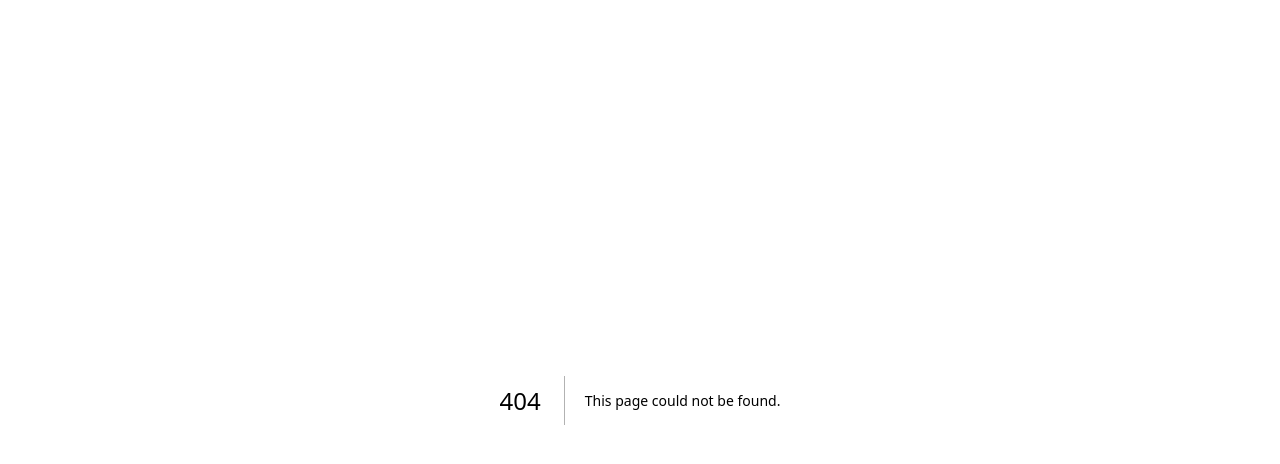
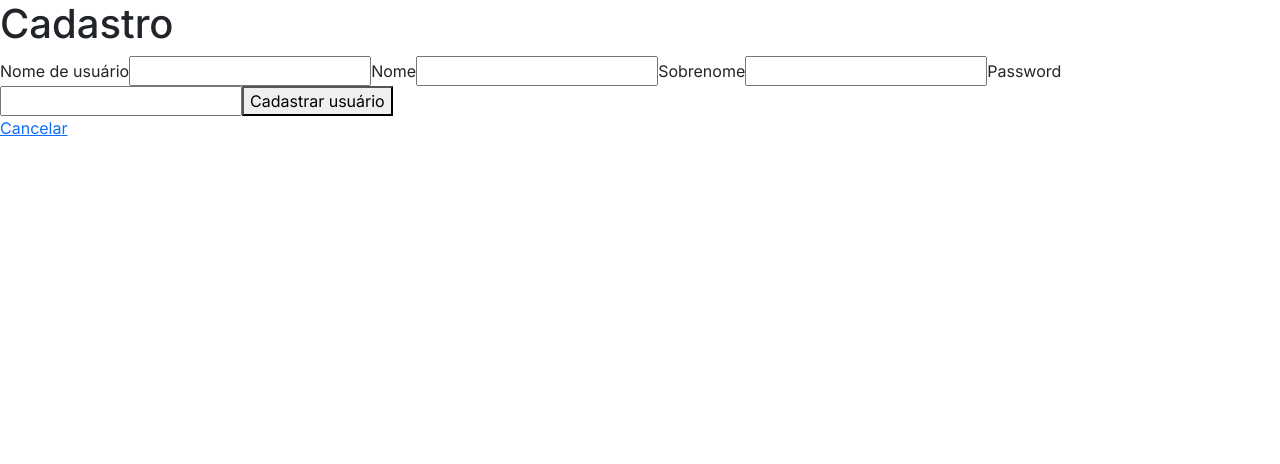
Before and after one commit to LuizLLPz/gpti, a Next.js app in the folder client/: page /register in a window 1280 px wide. Before the commit this address had no page. Shown: the top 464 px of the page. Built offline with nearby package versions, Linux system fonts and the light colour scheme.

Commit message:
feat: adicionado parcial pagina cadastro

```diff
--- /dev/null
+++ b/client/app/register/page.tsx
@@ -0,0 +1,43 @@
+import Link from "next/link";
+import { useForm } from "react-hook-form"
+
+import {User, UserDTO} from "./types/user";
+
+export default function Singin() {
+
+    const {register, handleSubmit} = useForm<User>();
+
+    async function registerUser(model: User) {
+        const user: UserDTO = {
+            NOMEUSUARIO: model.username,
+            NOME: model.name,
+            SOBRENOME: model.surname,
+            SENHA: model.password
+        }
+        await fetch('http://localhost:3000/api/users', {body: JSON.stringify(user), method: 'POST'})
+    }
+
+    return(
+        <main>
+            <div>
+                <h1>Cadastro</h1>
+                <form>
+                    <label htmlFor="username">Nome de usuário</label>
+                    <input type="text"  id="username" {...register('username')}/>
+
+                    <label htmlFor="name">Nome</label>
+                    <input type="text" id="name" {...register('name')}/>
+
+                    <label htmlFor="surname">Sobrenome</label>
+                    <input type="text" id="surname" {...register('surname')}/>
+
+                    <label htmlFor="password">Password</label>
+                    <input type="password" id="password"  {...register('password')}/>
+
+                    <button type="submit">Cadastrar usuário</button>
+                </form>
+            </div>
+            <Link href={"/"}>Cancelar</Link>
+        </main>
+    )
+}
```
Also changed, not shown: client/app/signin/page.tsx (deleted, +0 -23 lines).
